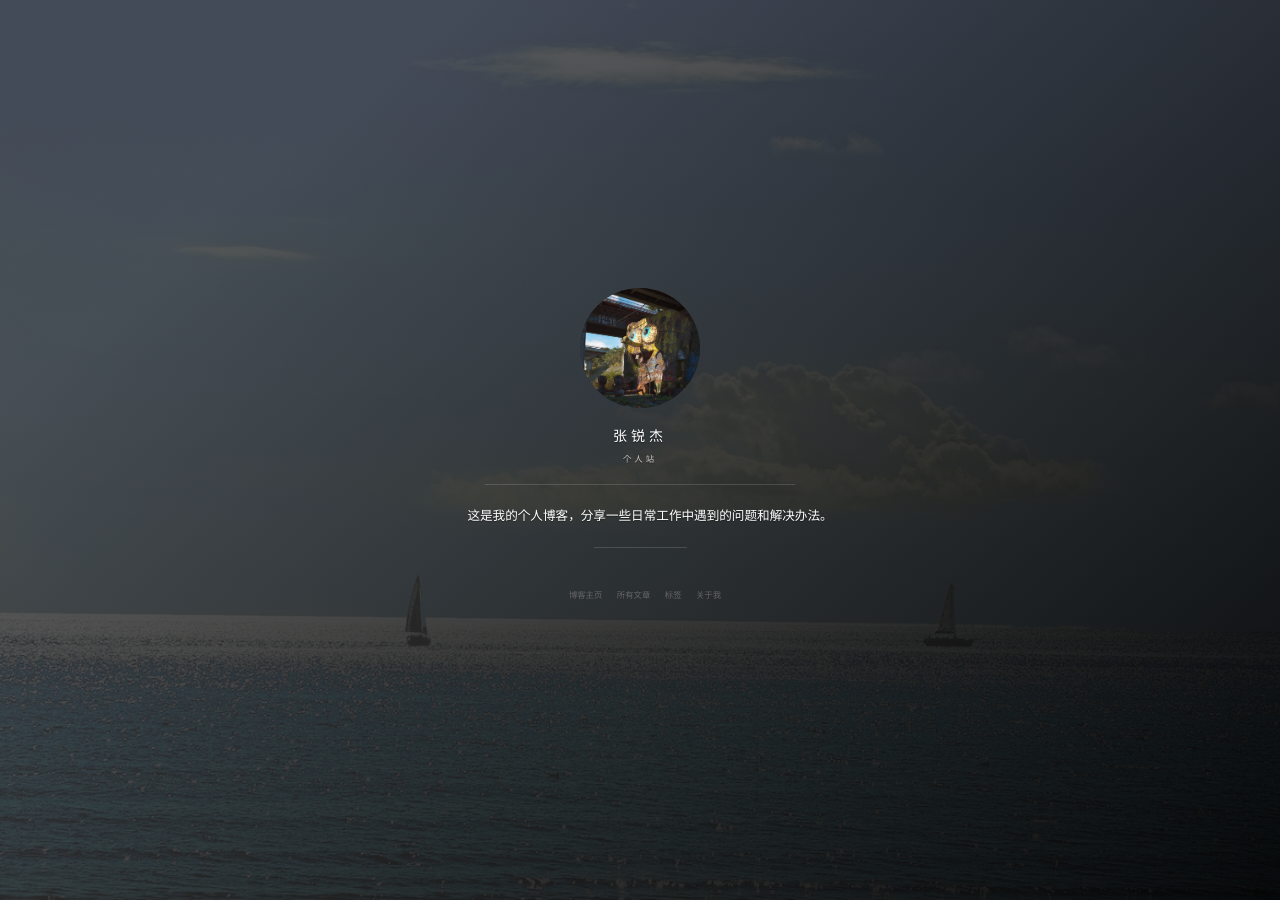
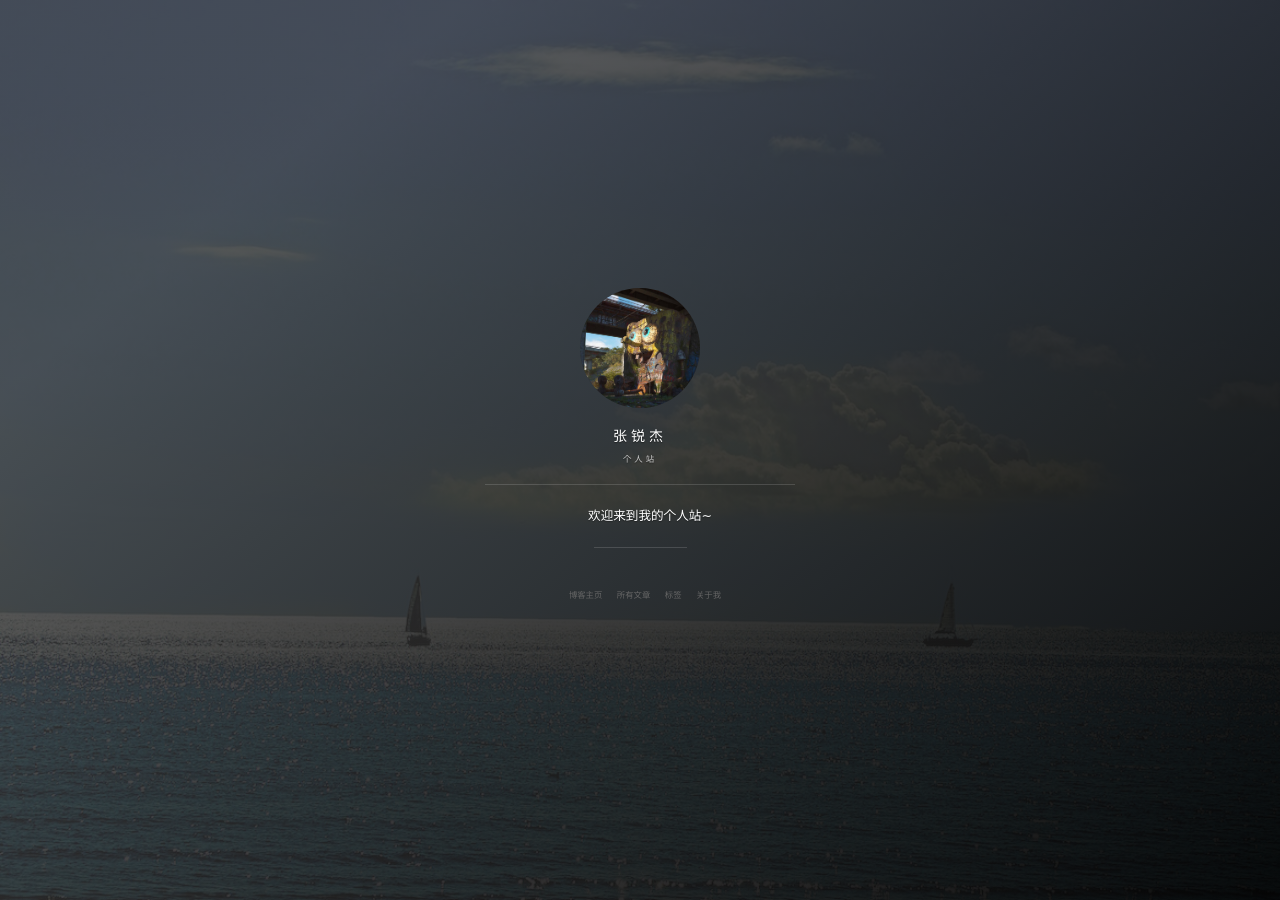
Before and after one commit to Jerry379/Jerry379.github.io, a Jekyll site: the page built from index.html, in a window 1280 px wide. Built offline with Jekyll 4.4.1, drawn with Linux system fonts in a browser that asks for light colours; nearby versions of some CDN libraries; the list of posts is cut into pages by our own code; comment, search, counter and statistics services are not loaded; grey boxes are pictures that could not be loaded.

Commit message:
验证百度搜索

```diff
--- a/_config.yml
+++ b/_config.yml
@@ -2,6 +2,7 @@
 title: 张锐杰
 subtitle: 个人站
 description: 这是我的个人博客，分享一些日常工作中遇到的问题和解决办法。
+introduce: 欢迎来到我的个人站~
 keywords: 张锐杰,博客,web,技术，前端
 # 头像里面的标题
 avatarTitle: Jerry
--- a/_includes/side-panel.html
+++ b/_includes/side-panel.html
@@ -29,7 +29,7 @@
         <span class="panel-cover__subtitle panel-subtitle">{{site.subtitle}}</span>
         {% endif %}
         <hr class="panel-cover__divider" />
-        <p class="panel-cover__description">{{ site.description }}</p>
+        <p class="panel-cover__description">{{ site.introduce }}</p>
         <hr class="panel-cover__divider panel-cover__divider--secondary" />
 
         {% if site.welcome_message %}
--- /dev/null
+++ b/baidu_verify_PsSWX7lcOT.html
@@ -0,0 +1 @@
+PsSWX7lcOT
```
